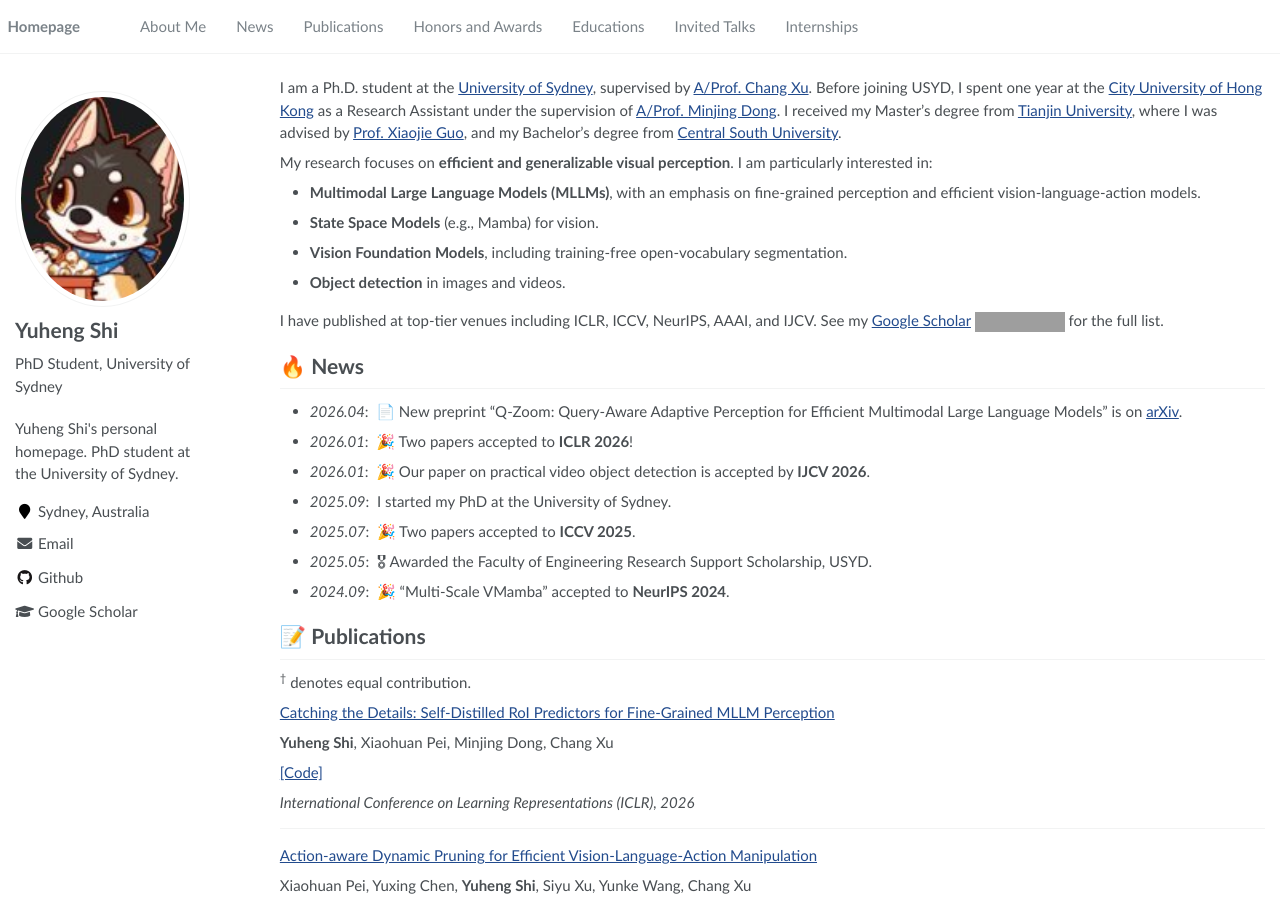
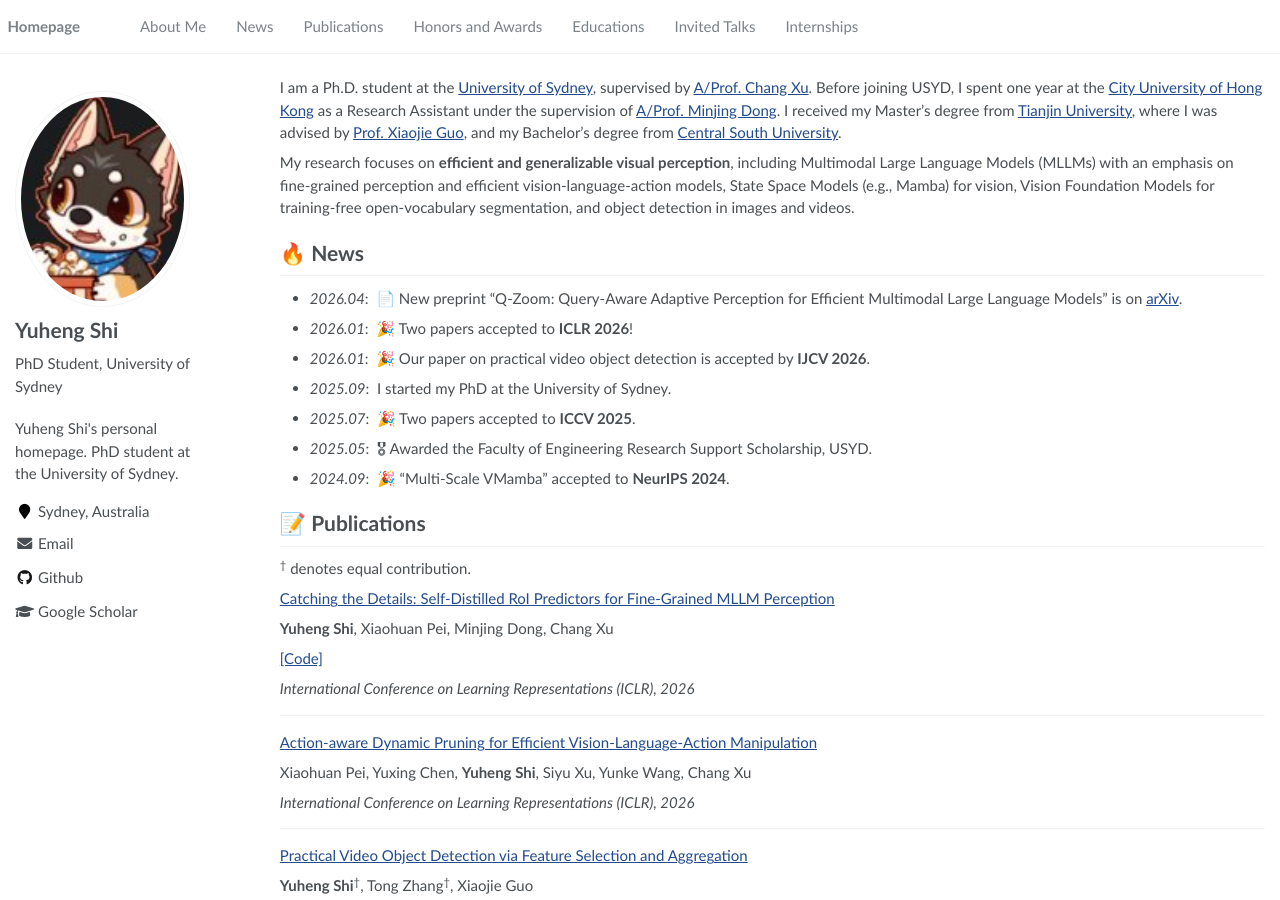
Before and after one commit to YuHengsss/YuHengsss.github.io, a Jekyll site: the page built from _pages/about.md, in a window 1280 px wide and 900 px high. Built offline with Jekyll 4.4.1, drawn with Linux system fonts in a browser that asks for light colours; grey boxes are pictures that could not be loaded.

Commit message:
Flatten research interests to prose; drop publication-venues blurb

```diff
--- a/_pages/about.md
+++ b/_pages/about.md
@@ -19,14 +19,7 @@ redirect_from:
 
 I am a Ph.D. student at the [University of Sydney](https://www.sydney.edu.au/), supervised by [A/Prof. Chang Xu](https://changxu.xyz/). Before joining USYD, I spent one year at the [City University of Hong Kong](https://www.cityu.edu.hk/) as a Research Assistant under the supervision of [A/Prof. Minjing Dong](https://www.cs.cityu.edu.hk/~minjdong/). I received my Master's degree from [Tianjin University](http://www.tju.edu.cn/english/index.htm), where I was advised by [Prof. Xiaojie Guo](https://sites.google.com/view/xjguo), and my Bachelor's degree from [Central South University](https://en.csu.edu.cn/).
 
-My research focuses on **efficient and generalizable visual perception**. I am particularly interested in:
-
-- **Multimodal Large Language Models (MLLMs)**, with an emphasis on fine-grained perception and efficient vision-language-action models.
-- **State Space Models** (e.g., Mamba) for vision.
-- **Vision Foundation Models**, including training-free open-vocabulary segmentation.
-- **Object detection** in images and videos.
-
-I have published at top-tier venues including ICLR, ICCV, NeurIPS, AAAI, and IJCV. See my <a href='https://scholar.google.com/citations?user=sn2PeEkAAAAJ'>Google Scholar</a> <a href='https://scholar.google.com/citations?user=sn2PeEkAAAAJ'><img src="https://img.shields.io/endpoint?url={{ url | url_encode }}&logo=Google%20Scholar&labelColor=f6f6f6&color=9cf&style=flat&label=citations"></a> for the full list.
+My research focuses on **efficient and generalizable visual perception**, including Multimodal Large Language Models (MLLMs) with an emphasis on fine-grained perception and efficient vision-language-action models, State Space Models (e.g., Mamba) for vision, Vision Foundation Models for training-free open-vocabulary segmentation, and object detection in images and videos.
 
 
 # 🔥 News
```
